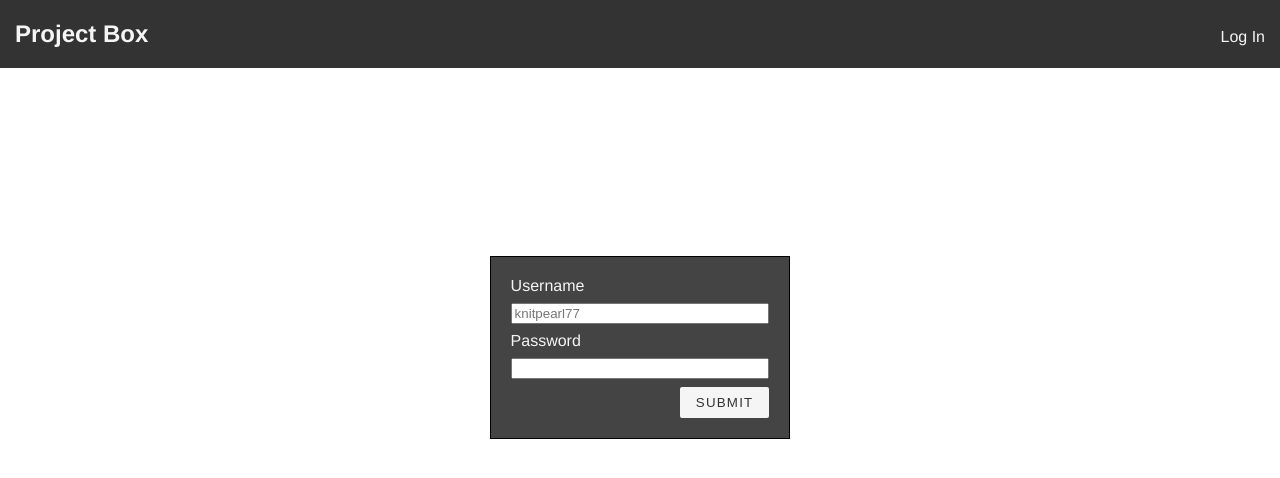
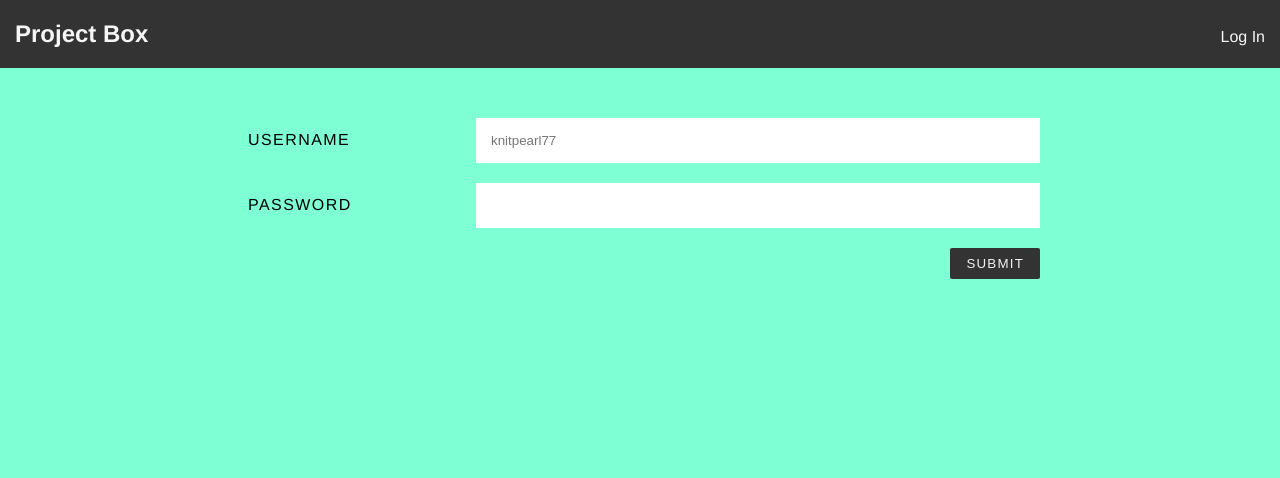
Before and after one commit to raysmithdev/project-box, a React (Create React App) app: page /login in a window 1280 px wide. Shown: the top 478 px of the page. Built offline with nearby package versions, Linux system fonts and the light colour scheme.

Commit message:
edit form style

```diff
--- a/src/components/Login/Login.css
+++ b/src/components/Login/Login.css
@@ -1,18 +1,18 @@
+body {
+    background: aquamarine;
+}
+
 .form-container {
-    display: flex;
-    justify-content: center;
-    align-items: center;
-    height: 70vh;
+    width: 80%;
+    max-width: 1200px;
+    margin: 0 auto;
+    padding: 50px 0;
 }
 
 .login-form {
-    border: 1px solid black;
-    max-width: 400px;
-    background-color: #444;
-    display: flex;
-    flex-wrap: wrap;
-    flex-direction: column;
-    padding: 20px;
+    padding: 0;
+    max-width: 800px;
+    margin: 0 auto;
 }
 
 .form-section {
@@ -21,28 +21,35 @@
     align-items: center;
 }
 
-.form-section > label + * {
-    flex: 1 0 120px;
-    margin: 8px 0;
+.form-section:not(:last-child) {
+    margin-bottom: 20px;
 }
 
 .form-section > label {
+    padding: 8px;
+    font-weight: 300;
+    letter-spacing: .09em;
+    text-transform: uppercase;
     flex: 1 0 120px;
     max-width: 220px;
-    color: whitesmoke;
 }
 
-button {
+.form-section > label + * {
+    flex: 1 0 220px;
+}
+
+.form-section input {
+    padding: 15px;
+    border: none;
+}
+
+.form-section button {
     margin-left: auto;
     padding: 8px 16px;
     border: none;
-    background: whitesmoke;
-    color: #333;
+    background: #333;
+    color: #f2f2f2;
     text-transform: uppercase;
     letter-spacing: .09em;
     border-radius: 2px;
 }
-
-button:hover {
-    cursor: pointer;
-}
```
